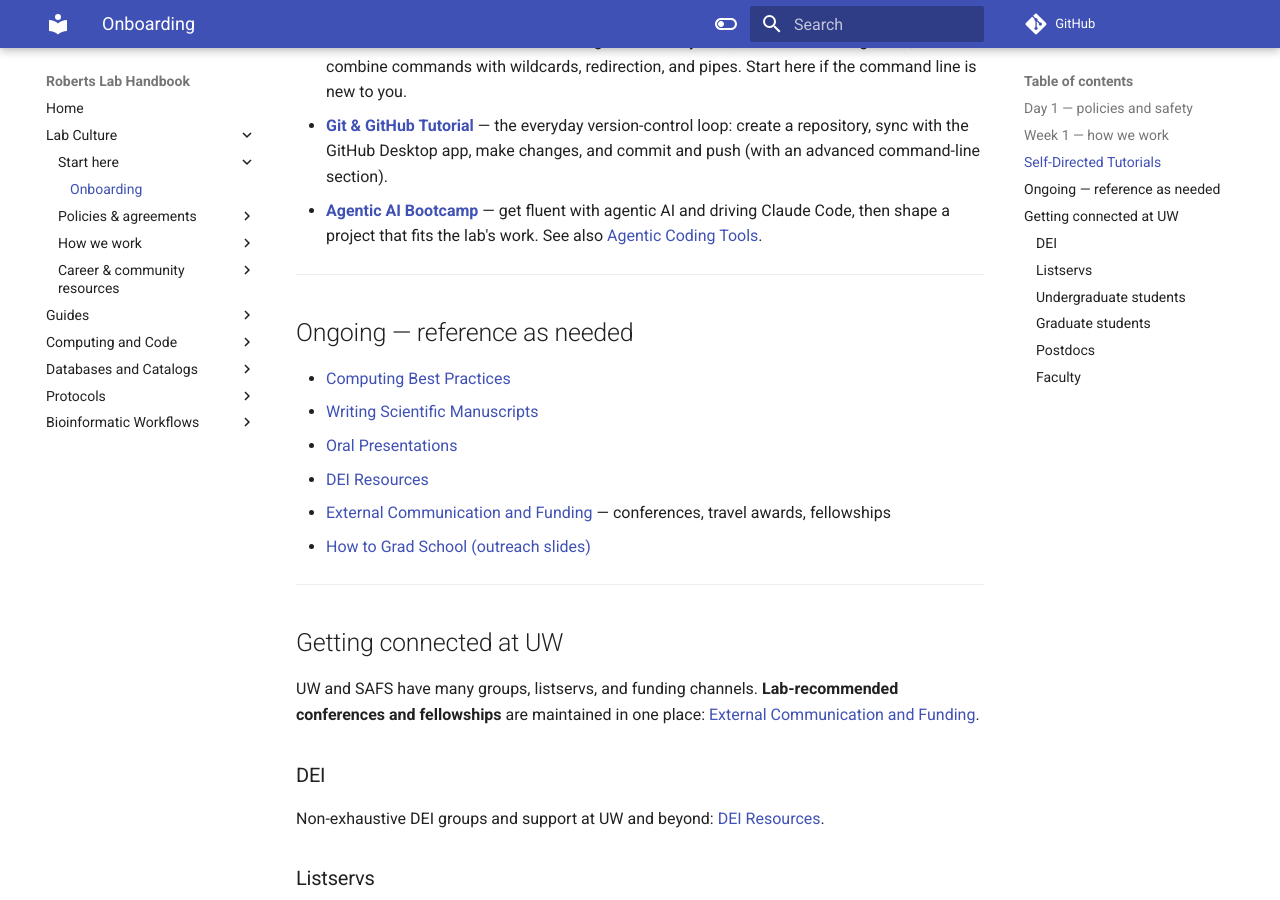
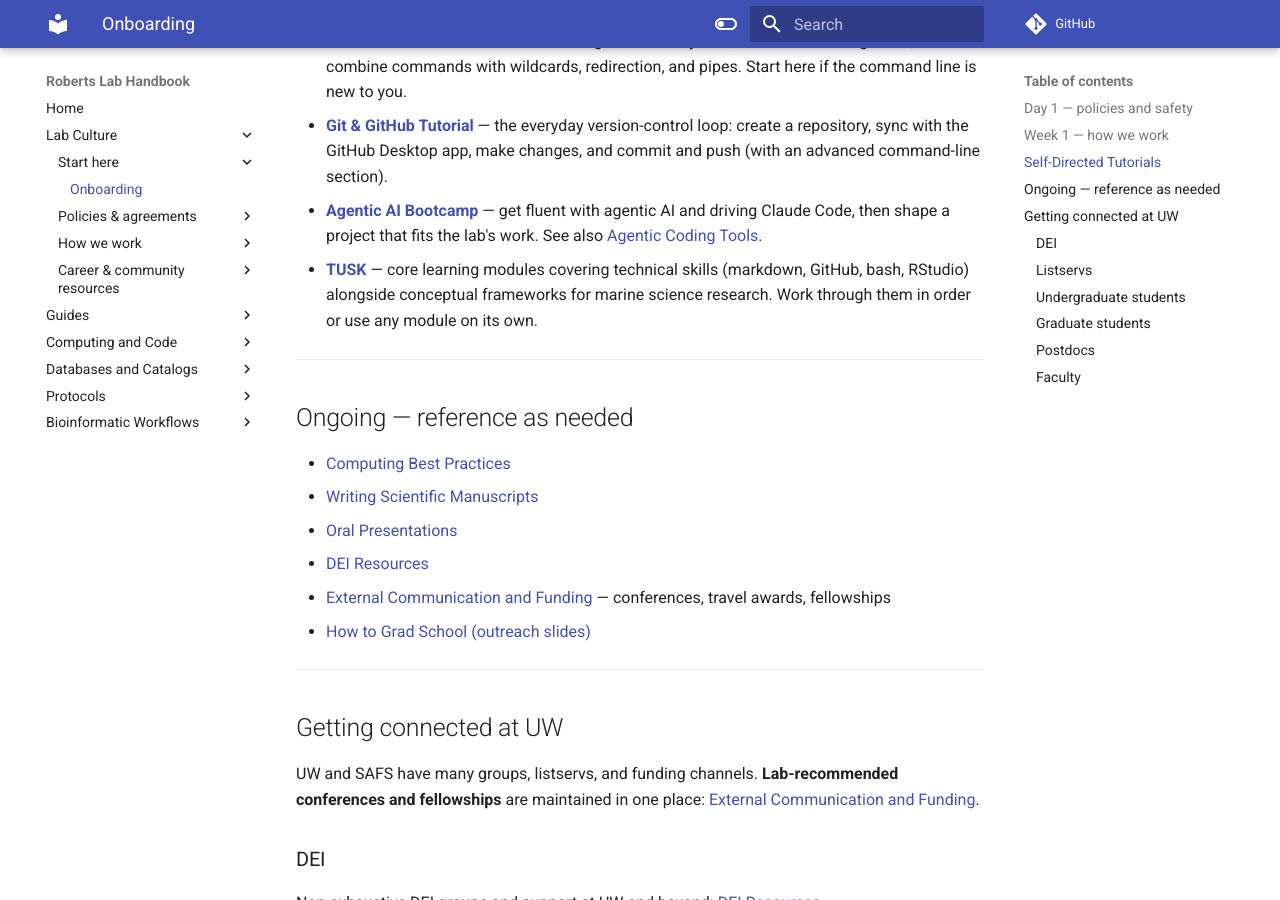
Before and after one commit to RobertsLab/resources, an MkDocs documentation site: the page built from docs/Onboarding.md, in a window 1280 px wide and 900 px high, scrolled down 946 px. Built offline with MkDocs 1.6.1 and Material for MkDocs 9.7.7, drawn with Linux system fonts in a browser that asks for light colours; comment, search, counter and statistics services are not loaded.

Commit message:
Add TUSK link to Onboarding tutorials
Co-Authored-By: Claude Opus 5 <noreply@anthropic.com>

```diff
--- a/docs/Onboarding.md
+++ b/docs/Onboarding.md
@@ -30,6 +30,7 @@ Hands-on, self-paced tutorials to build core skills. Each tracks your progress a
 -   [**The Unix Shell — Bash Tutorial**](../bash-tutorial.html) — navigate the file system, create and manage files, and combine commands with wildcards, redirection, and pipes. Start here if the command line is new to you.
 -   [**Git & GitHub Tutorial**](../github-tutorial.html) — the everyday version-control loop: create a repository, sync with the GitHub Desktop app, make changes, and commit and push (with an advanced command-line section).
 -   [**Agentic AI Bootcamp**](../agentic-ai-bootcamp.html) — get fluent with agentic AI and driving Claude Code, then shape a project that fits the lab's work. See also [Agentic Coding Tools](Agentic-Coding-Tools.md).
+-   [**TUSK**](https://robertslab.github.io/tusk/) — core learning modules covering technical skills (markdown, GitHub, bash, RStudio) alongside conceptual frameworks for marine science research. Work through them in order or use any module on its own.
 
 
 ------------------------------------------------------------------------
```
